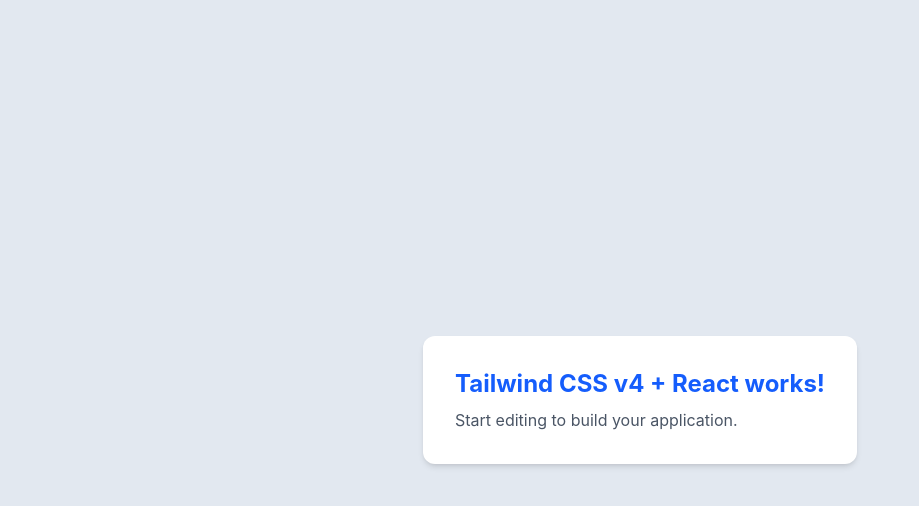
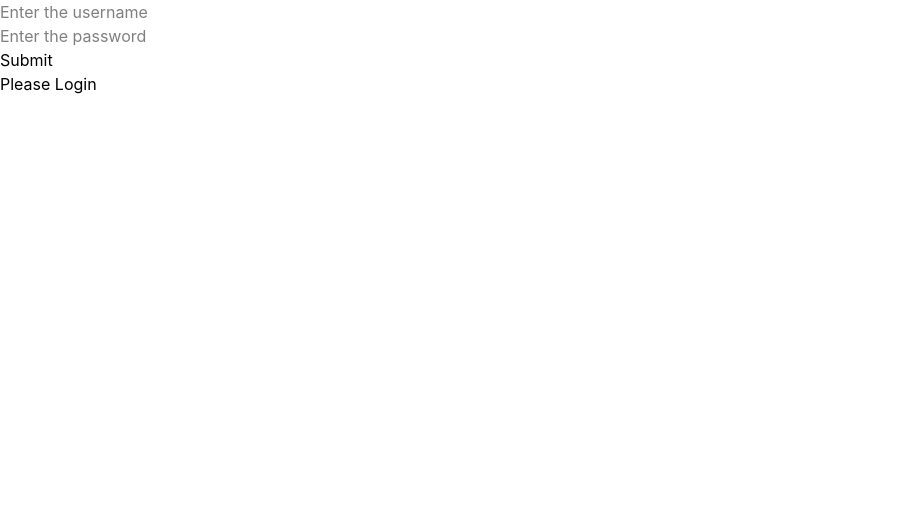
Before and after one commit to keshav-koli/react-learning, a React (Vite) app in the folder react-practice/: page / in a window 1280 px wide. Shown: the top 506 px of the page, without its empty margins (0-919 px from the left). Built offline with nearby package versions, Linux system fonts and the light colour scheme.

Commit message:
Added Context Api

```diff
--- a/react-practice/src/App.tsx
+++ b/react-practice/src/App.tsx
@@ -1,4 +1,4 @@
-import React from "react";
+import React, { createContext, useState } from "react";
 import { Component, Component2 } from "./concepts/component";
 import Compaonent4 from "./concepts/component";
 import A from "./concepts/component";
@@ -11,6 +11,9 @@
 import assestsData from './assets/Assets.js';
 import StateHook from './concepts/UseStateHook.js'
 import ColorChange from "./ColorChangingTask/colorChange.js";
+// import ContextApi from "./concepts/context.js";
+import Profile from "./concepts/Profile.js";
+import Login from "./concepts/Login.js";
 // ? Function based component
 // ^ 1
 // function App() {
@@ -140,21 +143,47 @@
 
 // ? Color Changing task
 
-let App = () => {
+// let App = () => {
+//   return (
+//     <>
+//       <ColorChange></ColorChange>
+//       <label htmlFor="sd"></label>
+//       <input id=""></input>
+//     </>
+//   )
+// }
+
+// export default App;
+
+// ? Context Api
+// export let myContext = createContext({});
+
+// let App = () => {
+//   let data = { sd: 'dsaf' }
+
+//   return (
+//     <>
+//       <myContext.Provider value={data }>
+//         <ContextApi></ContextApi>
+//       </myContext.Provider>
+//     </>
+//   )
+// }
+
+// export default App;
+
+// ? Login task by useContext
+export let userContext = createContext({});
+
+const App = () => {
+  const [user, setUser] = useState(null);
+
   return (
-    <>
-      <div className="flex min-h-screen items-center justify-center bg-slate-200">
-      <div className="rounded-xl bg-white p-8 shadow-md">
-        <h1 className="text-2xl font-bold text-blue-600">
-          Tailwind CSS v4 + React works!
-        </h1>
-        <p className="mt-2 text-gray-600">
-          Start editing to build your application.
-        </p>
-      </div>
-    </div>
-    </>
+    <userContext.Provider value={{ user, setUser }}>
+      <Login />
+      <Profile />
+    </userContext.Provider>
   )
 }
 
-export default App;
+export default App
--- a/react-practice/src/ColorChangingTask/colorChange.tsx
+++ b/react-practice/src/ColorChangingTask/colorChange.tsx
@@ -1,7 +1,20 @@
+import { useState } from "react"
+
 const ColorChange = () => {
+    const [color, setColor] = useState('white')
     return (
         <>
-            <h1>Color Changing Task</h1>
+            <div className="w-full h-screen bg-black" style={{color:'red',backgroundColor:color}}>
+                <div className="bg-amber-50 fixed bottom-12 flex w-full justify-evenly px-7">
+                    <button onClick={() => setColor('red')} className="bg-red-600 text-white ">Red</button>
+                    <button onClick={() => setColor('orage')} className="bg-orange-600 text-white">Orange</button>
+                    <button onClick={() => setColor('yellow')} className="bg-yellow-600 text-white font-medium ">yellow</button>
+                    <button onClick={() => setColor('blue')} className="bg-blue-600 text-white font-medium ">blue</button>
+                    <button onClick={() => setColor('green')} className="bg-green-600 text-white font-medium ">green</button>
+                    <button onClick={() => setColor('indigo')} className="bg-indigo-600 text-white font-medium ">indigo</button>
+                    <button onClick={() => setColor('neon')} className="bg-purple-600 text-white font-medium ">purple</button>
+                </div>
+            </div>
         </>
     )
 }
--- /dev/null
+++ b/react-practice/src/concepts/Login.tsx
@@ -0,0 +1,25 @@
+import { useContext, useState } from 'react'
+import { userContext } from '../App';
+
+const Login = () => {
+    const [username, setUserName] = useState('');
+    const [password, setPassword] = useState('');
+    const { setUser } = useContext(userContext) as {
+        setUser: ({ username, password }: { username: string; password: string }) => void;
+    };
+    let SubmitForm = (e: any) => {
+        e.preventDefault;
+        setUser({username, password});
+    }
+    return (
+        <div>
+            <input type='text' placeholder='Enter the username' value={username} onChange={(e) => setUserName(e.target.value)} />
+            <br />
+            <input type='password' placeholder='Enter the password' value={password} onChange={(e) => setPassword(e.target.value)} />
+            <br />
+            <button onClick={(e) => SubmitForm(e)}>Submit</button>
+        </div>
+    )
+}
+
+export default Login
--- /dev/null
+++ b/react-practice/src/concepts/Profile.tsx
@@ -0,0 +1,11 @@
+import { useContext } from "react"
+import { userContext } from "../App"
+
+const Profile = () => {
+    let { user } = useContext(userContext) as any;
+    console.log(user);
+    if (!user) return <p>Please Login</p>
+    return <div>Welcome {user.username}</div>
+}
+
+export default Profile
--- /dev/null
+++ b/react-practice/src/concepts/context.tsx
@@ -0,0 +1,19 @@
+// import { useContext } from "react";
+// import { myContext } from "../App";
+
+// const ContextApi = () => {
+//     const mydata=useContext(myContext);
+//     {console.log(mydata)
+    // return (
+        // <>{(mydata as { sd:unknown }).sd}</>
+        // <myContext.Consumer>
+        //     {(data) => {
+        //         console.log(data, (data as { sd?: unknown }).sd)
+        //         return <h3>{String((data as { sd?: unknown }).sd ?? "")}</h3>
+        //     }}
+        // </myContext.Consumer>
+    // )
+// }
+// }
+
+// export default ContextApi;
--- a/react-practice/src/index.css
+++ b/react-practice/src/index.css
@@ -3,3 +3,7 @@
     color: blue;
     background-color: beige;
 }
+
+.backgroundColorChanging{
+    color: var(--color-green-500);
+}
```
Also changed, not shown: 1 other file (tests, documents, lock files or other folders).
